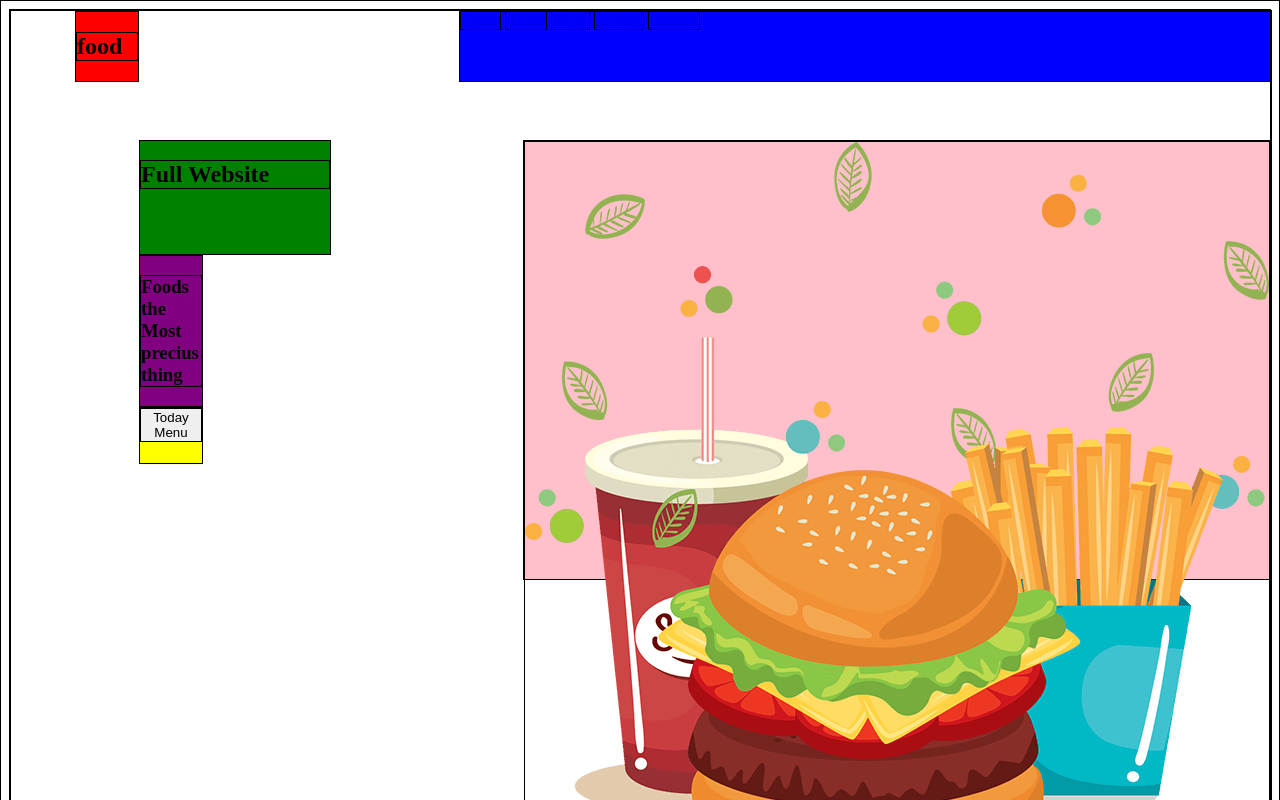
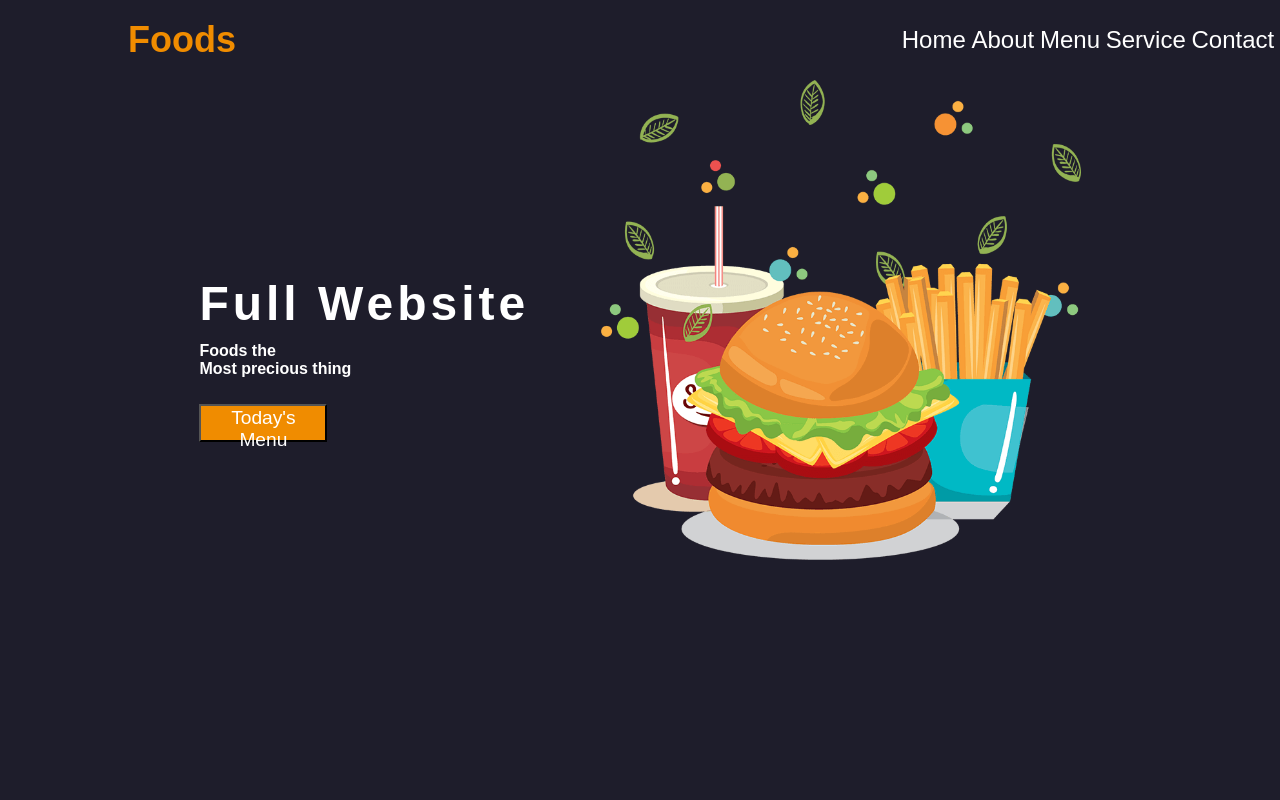
Before and after one commit to Hendricksoncala/ProyectoWeb-viejo-, a plain HTML site: page index.html in a window 1280 px wide. Shown: the top 800 px of the page. Drawn offline with Linux system fonts and the light colour scheme.

Commit message:
feat: :sparkles: creando la segunda ventana
creando la ssgunda ventana

```diff
--- a/css/style.css
+++ b/css/style.css
@@ -1,48 +1,143 @@
+@import url(variables.css);
 *{
+    margin: 0;
+    font-family: 'Poppins', sans-serif;
 
-    border: 1px black solid;
+}
+.header{
+    background: var(--color-primario);
+
+    width: 100%;
+    height: 10vh;
+    display: flex;
+    justify-content: space-between;
+    align-items: center;
+
+
+}
+.menu_izquierda{
+    font-size: 1.5em;
+    color: var(--color-secundario);
+    display: flex;
+    justify-content: center;
+    padding-left: 10vw
+
+}
+.menu_derecha{
+
+    display: flex;
+    width: 30%;
+    justify-content: space-evenly;
+
+
+    font-size: 1.5em;
+
+}
+.menu_derecha a{
+    color: var(--color-tercero);
+    text-decoration: none;
+
+}
+/* primera pagina visual --------------------------------------------------------------------*/
+.page1{
+
+    width: 100%;
+    height: 93vh;
+    background: var(--color-primario);
 }
 .first_page{
-    display: grid;
-    width: 100%;
-    height: 100vh;
-    grid-template-columns: repeat(8, 1fr);
-    grid-template-rows: repeat(12, 1fr);
-    grid-template-areas:
+    width: 80%;
+    display: flex;
+    margin: auto;
+    justify-content: space-evenly;
+}
+.text{
+    display: flex;
+    justify-content: center;
 
-    ". food_first . . . . . menus_first menus_first menus_first menus_first menus_first"
-    ". . . . . . . . . . . ."
-    ". . titule_first titule_first titule_first . . . . img_first img_first ."
-    ". . titule_first titule_first titule_first . . . . img_first img_first ."
-    ". . texto_first . . . . . . img_first img_first ."
-    ". . boton_first . . . . . . img_first img_first ."
-    ". . . . . . . . . img_first img_first ."
-    ". . . . . . . . . img_first img_first ."
-
-    ;
+    flex-direction:column ;
 }
 
-.item_first_1{
-    grid-area: food_first;
-    background: red;
+.text h1{
+    display: flex;
+    flex-direction: column;
+    margin-top: 5vw;
+    line-height: 4vw;
+    color: var(--color-secundario);
+    font-size: 5em;
+    line-height: 6vw;
+    letter-spacing: 0.5vh;
 }
-.item_first_2{
-    grid-area: menus_first;
-    background: blue;
+.text h2{
+    color: var(--color-tercero);
+    font-size: 2em
+
 }
-.item_first_3{
-    grid-area: titule_first;
-    background: green;
+button{
+    margin-top: 2vw;
+    height: 3vw;
+    width: 10vw;
+    font-size: 1.2em;
+    background: var(--color-secundario);
+    color: var(--color-tercero);
+
+
 }
-.item_first_4{
-    grid-area: texto_first;
-    background: purple;
+.burger img{
+    width: 60vh; /* Define el ancho deseado */
+    height: auto;
 }
-.item_first_5{
-    grid-area: boton_first;
-    background: yellow;
+/*second---------------------------------------------------------------------*/
+.page2{
+
+    width: 100%;
+    height: 93vh;
+    background: var(--color-primario);
 }
-.item_first_6{
-    grid-area: img_first;
-    background: pink;
+.second_page{
+    width: 80%;
+    display: flex;
+    margin: auto;
+    justify-content: space-evenly;
 }
+.text{
+    display: flex;
+    justify-content: center;
+
+    flex-direction:column ;
+}
+
+.text h1{
+    display: flex;
+    flex-direction: column;
+    margin-top: 5vw;
+    line-height: 4vw;
+    color: var(--color-tercero);
+    font-size: 3em;
+    line-height: 6vw;
+    letter-spacing: 0.5vh;
+}
+.text h2{
+    color: var(--color-tercero);
+    font-size: 1em
+
+}
+.text h3{
+    color: var(--color-secundario);
+    font-size: 1.4em
+
+}
+button{
+    margin-top: 2vw;
+    height: 3vw;
+    width: 10vw;
+    font-size: 1.2em;
+    background: var(--color-secundario);
+    color: var(--color-tercero);
+
+
+}
+.burger img{
+    width: 60vh; /* Define el ancho deseado */
+    height: auto;
+}
--- a/css/variables.css
+++ b/css/variables.css
@@ -0,0 +1,6 @@
+:root{
+    --color-primario: #1e1d2b;
+    --color-secundario: #f08c00;
+    --color-tercero: white;
+
+}
--- a/index.html
+++ b/index.html
@@ -8,37 +8,48 @@
 </head>
 
 <body>
-    <section class="first_page">
-        <div class="item_first_1">
-            <h1>
-                food
-            </h1>
+    <header class="header">
+        <div class="menu_izquierda">
+            <h2>Foods</h2>
         </div>
-
-        <div class="item_first_2">
+        <div class="menu_derecha">
             <a href="#">Home</a>
             <a href="#">About</a>
             <a href="#">Menu</a>
             <a href="#">Service</a>
             <a href="#">Contact</a>
         </div>
-        <div class="item_first_3">
-            <h1>
-                Full Website
-            </h1>
-        </div>
-        <div class="item_first_4">
-            <h3>
-                Foods the Most precius thing
-            </h3>
-        </div>
-        <div class="item_first_5">
-            <button>Today Menu</button>
-        </div>
-        <div class="item_first_6">
-            <img src="storage/home.png">
+
+    </header>
+    <section class="page1">
+        <div class="first_page">
+            <div class="text">
+                <h1>Full Website</h1>
+                <h2>Foods  the</h2>
+                <h2>Most precious thing</h2>
+                <button>Today's Menu</button>
+            </div>
+            <div class="burger">
+                <img src="storage/home.png">
+
+            </div>
         </div>
 
+    </section>
+    <section class="page2">
+        <div class="second_page">
+            <div class="burger">
+                <img src="storage/about.png">
+
+            </div>
+            <div class="text">
+                <h3>About Us</h3>
+                <h1>We speak the good food language</h1>
+                <h2>It is a long established fact that a be distracted by the readable content looking at its layout. The point of...</h2>
+                <button>Lean More</button>
+            </div>
+
+        </div>
     </section>
 
 
```
